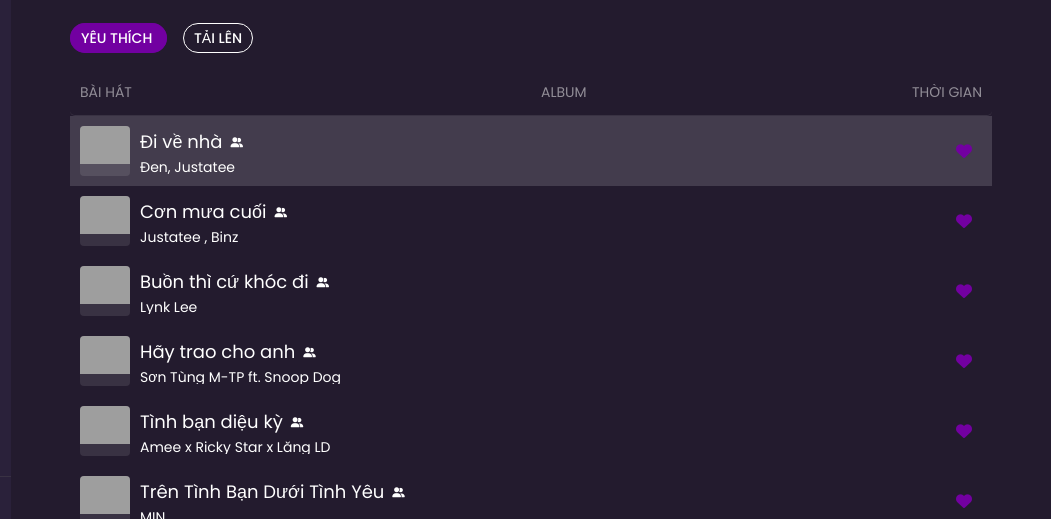
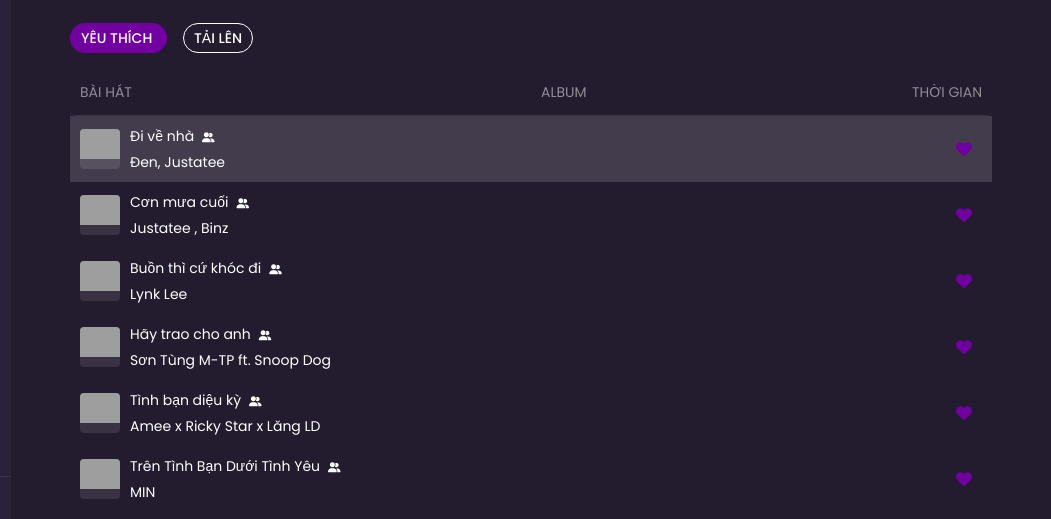
Before and after one commit to 19130004/ZingPlayer, a plain HTML site: page index.html in a window 1280 px wide. Shown: the part 146-665 px from the top of the page, 229-1280 px from the left. Drawn offline with Linux system fonts and the light colour scheme; grey boxes are pictures that could not be loaded.

Commit message:
fix size

```diff
--- a/assets/css/style.css
+++ b/assets/css/style.css
@@ -532,8 +532,8 @@ main.section {
 }
 
 .media-left .song-thumb .image {
-    width: 50px;
-    height: 50px;
+    width: 40px;
+    height: 40px;
 
 }
 
@@ -572,7 +572,7 @@ main.section {
 }
 
 .card-song-name {
-    font-size: 18px;
+    font-size: 14px;
     color: #fff;
 }
 
--- a/assets/js/app.js
+++ b/assets/js/app.js
@@ -111,6 +111,13 @@ const app = {
             singer: 'Alessia Cara',
             path: './assets/song/11.mp3',
             img: 'https://i1.sndcdn.com/artworks-FX9IdYtt4PAA-0-t500x500.jpg',
+
+        },
+        {
+            name: 'There’s No One At All',
+            singer: 'Sơn Tùng M-TP',
+            path: './assets/song/12.mp3',
+            img: 'https://i.scdn.co/image/ab67616d00001e0248e90a4c48b31c66e8b0d24f',
 
         },
     ],
```
Also changed, not shown: 1 other file.
